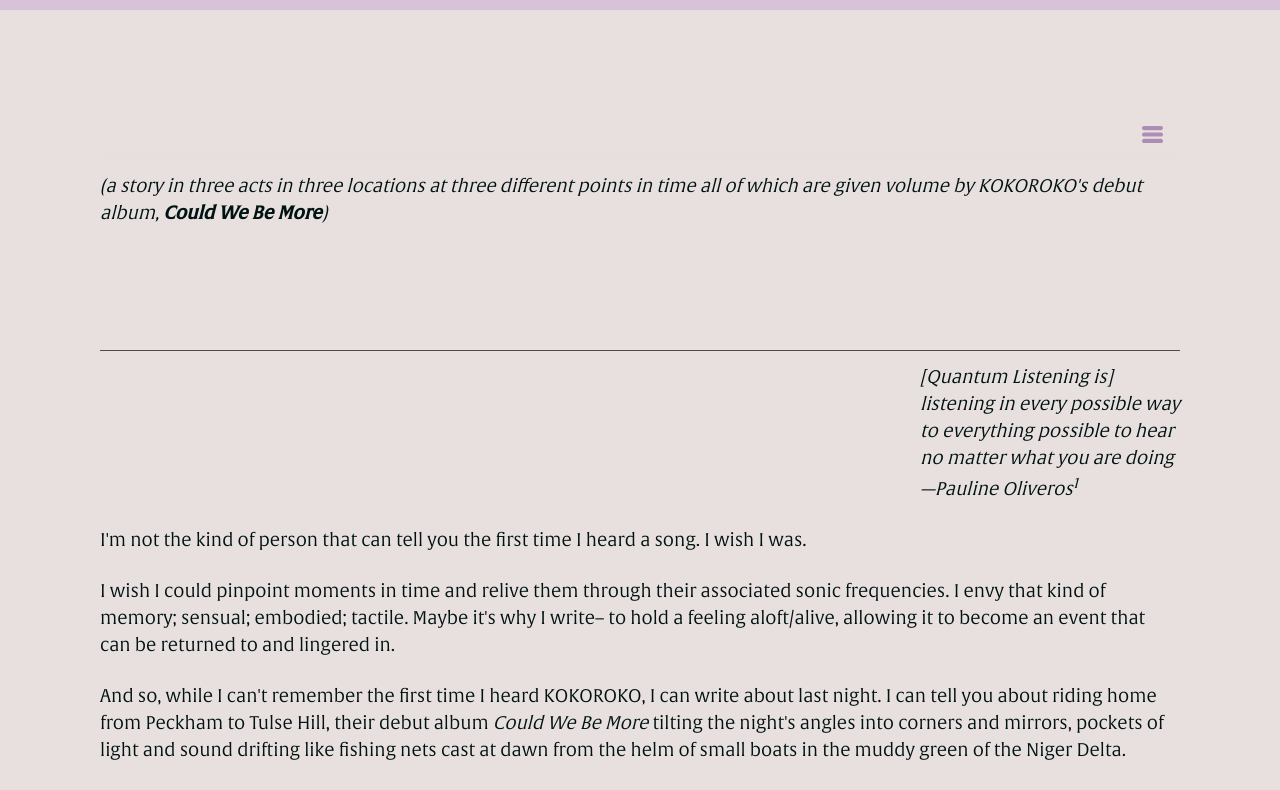
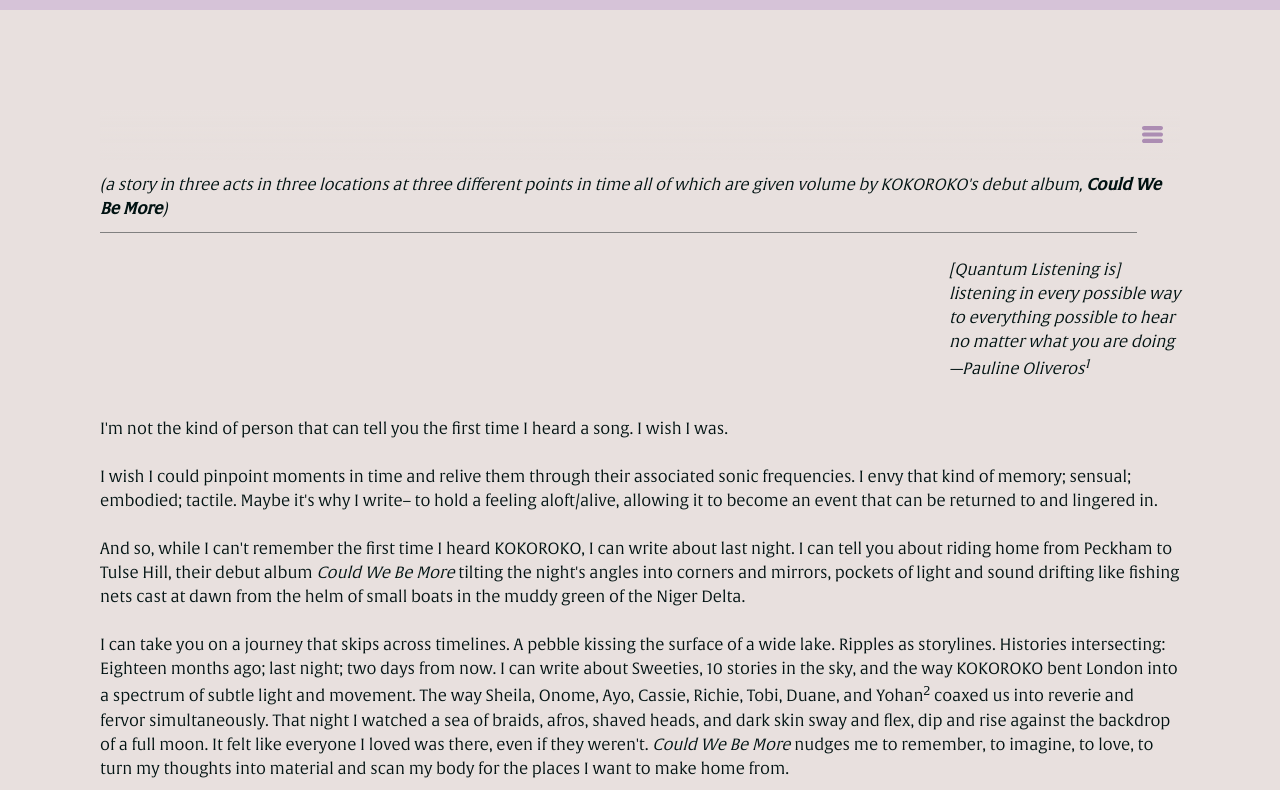
Before and after one commit to lizetteayala1211/jupiter-mag, a Next.js app: page /issue/2/article/rohan in a window 1280 px wide. Shown: the top 790 px of the page. Built offline with nearby package versions, Linux system fonts and the light colour scheme; a web font is replaced by a local one.

Commit message:
update isra and rohan articles

```diff
--- a/src/app/issue/2/article/isra/page.tsx
+++ b/src/app/issue/2/article/isra/page.tsx
@@ -146,7 +146,7 @@ function Article() {
           <i>The way one encounters what one cannot see</i>
         </b>
       </p>
-      <p>
+      <div>
         And yet, periapsis is not solely reserved to the digestible
         understanding of the two-body system. Bodies can be tangible and still
         abstracted. Bodies can refer to (non)human organisms and also to the
@@ -203,7 +203,7 @@ function Article() {
         It is flushed with crosscuts of dispersed dissipation, creating
         dimensional folds in time so that she may breathe fully into her own
         unknown.
-      </p>
+      </div>
       <BigGuy />
       <p style={{ textAlign: "center" }}>
         <b>
--- a/src/app/issue/2/article/rohan/page.tsx
+++ b/src/app/issue/2/article/rohan/page.tsx
@@ -28,14 +28,8 @@ function Article() {
         </i>
       </p>
 
-      <div
-        style={{
-          marginTop: "112px",
-          height: "1px",
-          width: "100%",
-          backgroundColor: "#1a1a1abe",
-        }}
-      />
+      {/* divider */}
+      <hr style={{ backgroundColor: "grey" }} />
 
       <div style={{ display: "flex", justifyContent: "flex-end" }}>
         <p>
--- a/src/app/issue/2/styled.ts
+++ b/src/app/issue/2/styled.ts
@@ -355,7 +355,9 @@ export const ColophonColumn = styled.div<{ $first?: string }>`
 
 export const ArticleContainer = styled.div`
   font-family: "Alverata Light";
-  p {
+  p,
+  div {
+    font-size: 16px;
     padding: 12px 0;
   }
 
```
